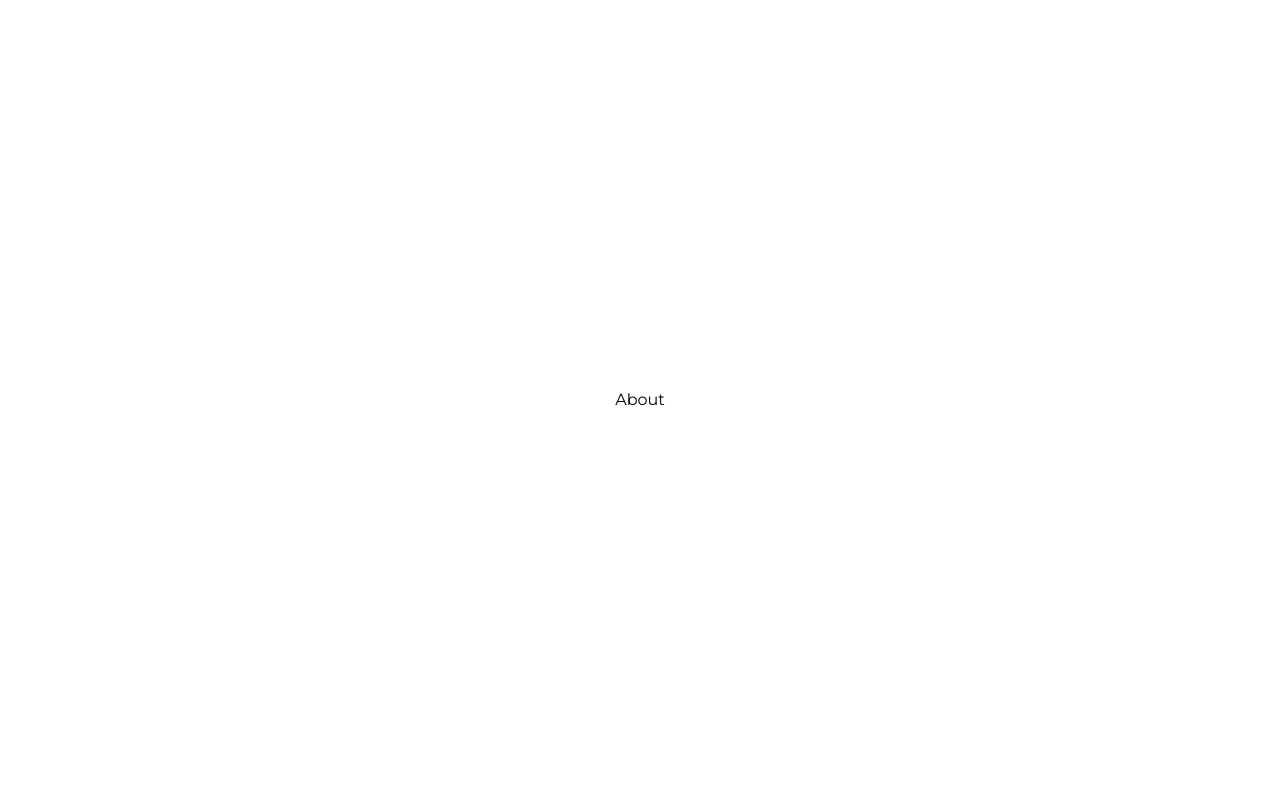
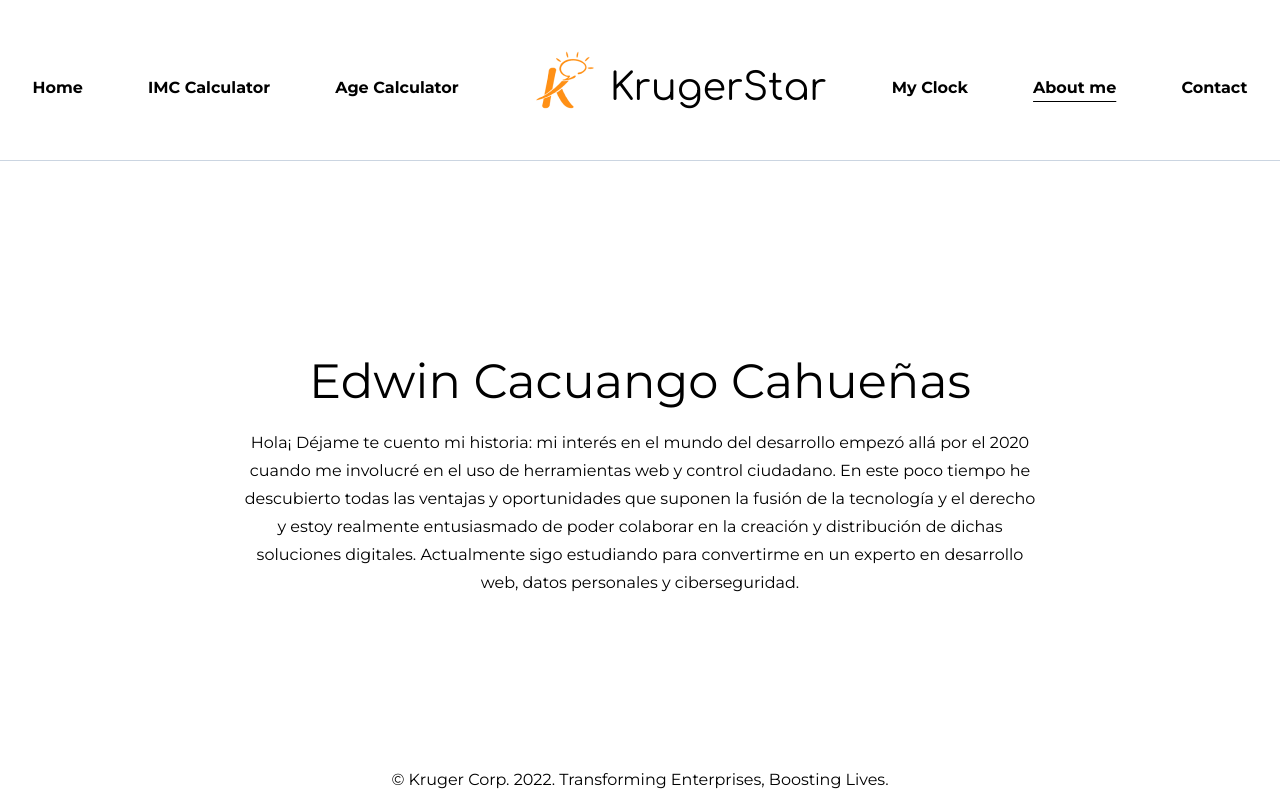
Before and after one commit to EdwinCacuango/playground, a React (Vite) app: page /about in a window 1280 px wide. Built offline with nearby package versions, Linux system fonts and the light colour scheme.

Commit message:
Added about info

```diff
--- a/src/pages/About.jsx
+++ b/src/pages/About.jsx
@@ -1,7 +1,22 @@
 import React from "react";
+import Layout from "../components/Layout";
 
 const About = () => {
-  return <div>About</div>;
+  return (
+    <Layout>
+      <h1 className="text-5xl my-6">Edwin Cacuango Cahueñas</h1>
+      <p className="max-w-[50rem] text-center mx-auto leading-7">
+        Hola¡ Déjame te cuento mi historia: mi interés en el mundo del
+        desarrollo empezó allá por el 2020 cuando me involucré en el uso de
+        herramientas web y control ciudadano. En este poco tiempo he descubierto
+        todas las ventajas y oportunidades que suponen la fusión de la
+        tecnología y el derecho y estoy realmente entusiasmado de poder
+        colaborar en la creación y distribución de dichas soluciones digitales.
+        Actualmente sigo estudiando para convertirme en un experto en desarrollo
+        web, datos personales y ciberseguridad.
+      </p>
+    </Layout>
+  );
 };
 
 export default About;
```
